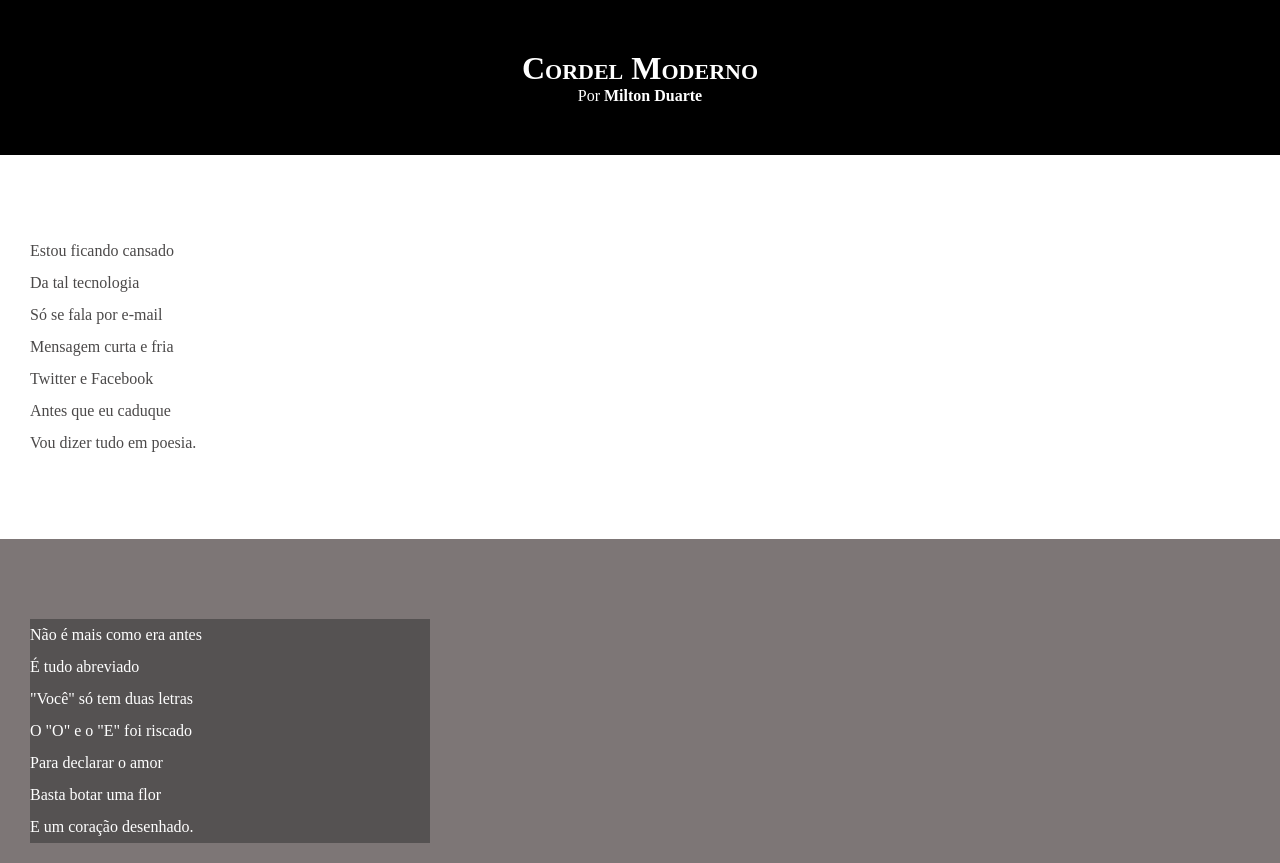
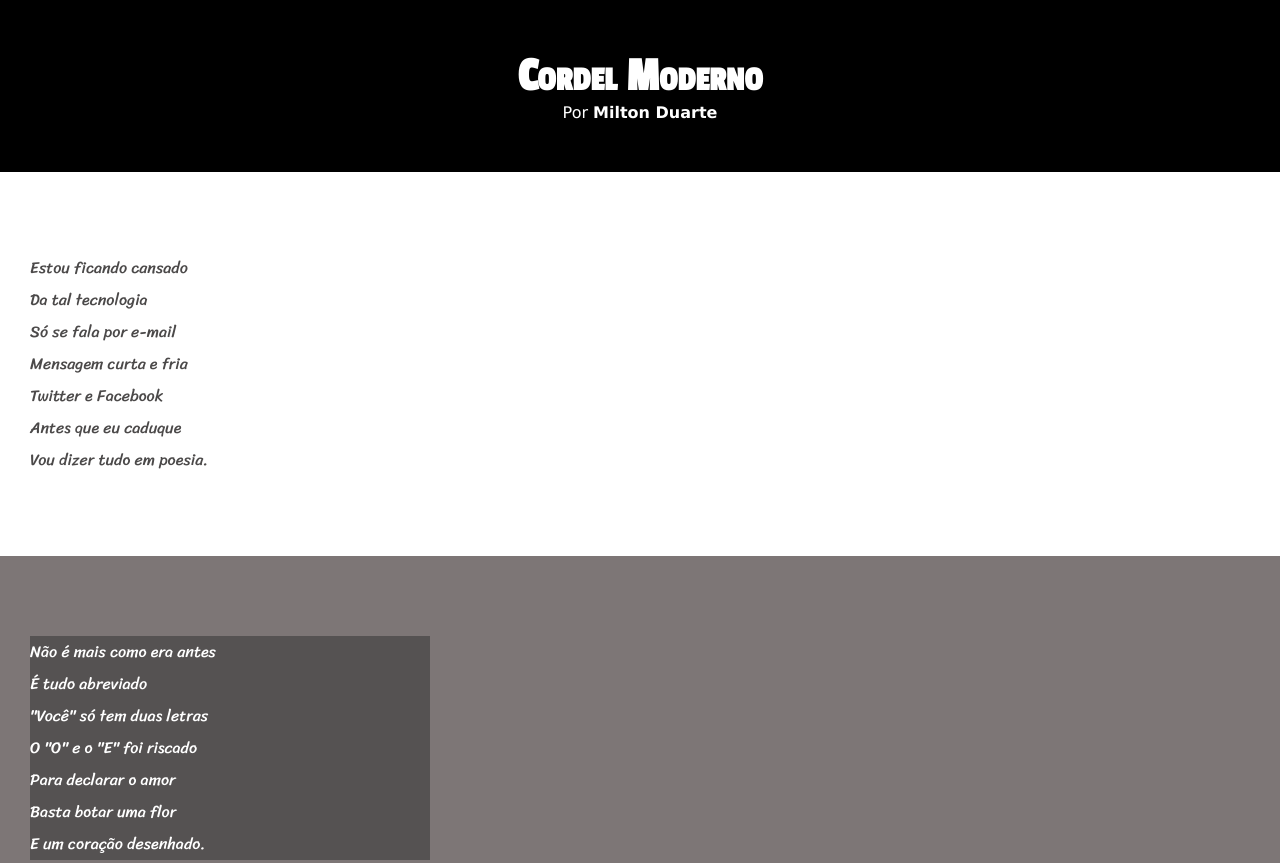
Before and after one commit to UandersonMedeiros/html-css, a plain HTML site: page exercicios/resolvendo exercícios/d012/index.html in a window 1280 px wide. Shown: the top 863 px of the page. Drawn offline with Linux system fonts and the light colour scheme.

Commit message:
Update style.css

```diff
--- a/exercicios/resolvendo exercícios/d012/estilo/style.css
+++ b/exercicios/resolvendo exercícios/d012/estilo/style.css
@@ -1,13 +1,29 @@
 @charset "UTF-8";
+
+
+@import url('https://fonts.googleapis.com/css2?family=Passion+One&display=swap');
+
+
+@import url('https://fonts.googleapis.com/css2?family=Sriracha&display=swap');
+
+
+:root {
+    --fonte1: Verdana, Geneva, Tahoma, sans-serif;
+    --fonte2: 'Passion One', sans-serif;
+    --fonte3: 'Sriracha', cursive;
+}
+
 
 * {
     margin: 0px;
     padding: 0px;
+    font-size: 1em;
 }
 
 html, body {
     min-height: 100vh;
     background-color: darkgray;
+    font-family: var(--fonte1);
 }
 
 header {
@@ -20,6 +36,8 @@
 header > h1 {
     padding-top: 50px;
     font-variant: small-caps;
+    font-family: var(--fonte2);
+    font-size: 3em;
 }
 
 header > p {
@@ -41,6 +59,7 @@
     padding-bottom: 10vh;
     padding-left: 30px;
     line-height: 2em;
+    font-family: var(--fonte3);
 
 }
 
```
